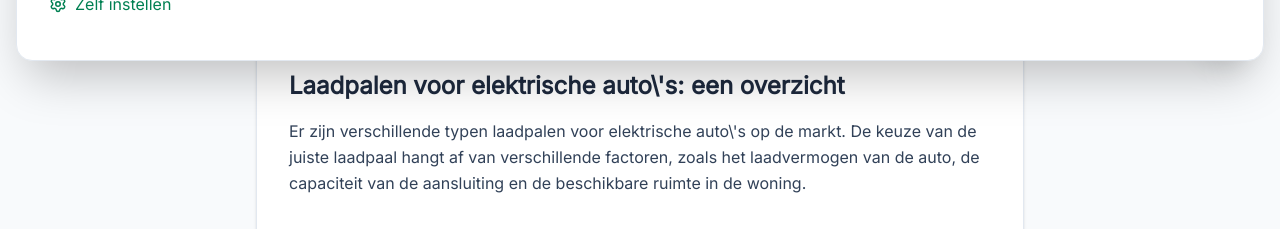
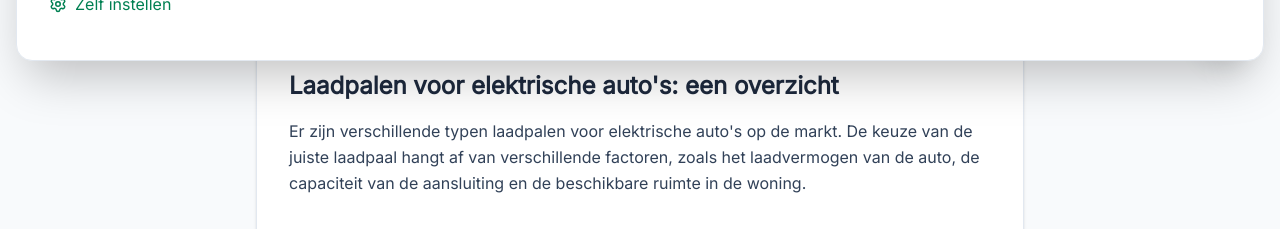
Before and after one commit to EnerCalculatie/website, a React (Vite) app: page /blog/laadpalen-voor-elektrische-autos in a window 1280 px wide. Shown: the part 723-952 px from the top of the page. Built offline with nearby package versions, Linux system fonts and the light colour scheme.

Commit message:
fix(blog): remove escaping backslashes from auto's in JSX

```diff
--- a/src/components/blog/LaadpalenVoorElektrischeAutosArticle.tsx
+++ b/src/components/blog/LaadpalenVoorElektrischeAutosArticle.tsx
@@ -13,10 +13,10 @@ export function LaadpalenVoorElektrischeAutosArticle() {
     </p>
 
     <h2 className="text-xl md:text-2xl font-bold text-slate-800 mt-8 mb-4">
-      Laadpalen voor elektrische auto\'s: een overzicht
+      Laadpalen voor elektrische auto's: een overzicht
     </h2>
     <p className="text-slate-700 leading-relaxed mb-4">
-      Er zijn verschillende typen laadpalen voor elektrische auto\'s op de markt. De keuze van de juiste laadpaal hangt af van verschillende factoren, zoals het laadvermogen van de auto, de capaciteit van de aansluiting en de beschikbare ruimte in de woning.
+      Er zijn verschillende typen laadpalen voor elektrische auto's op de markt. De keuze van de juiste laadpaal hangt af van verschillende factoren, zoals het laadvermogen van de auto, de capaciteit van de aansluiting en de beschikbare ruimte in de woning.
     </p>
 
     <h2 className="text-xl md:text-2xl font-bold text-slate-800 mt-8 mb-4">
@@ -37,7 +37,7 @@ export function LaadpalenVoorElektrischeAutosArticle() {
       Hoe EnerCalculatie hiermee omgaat
     </h2>
     <p className="text-slate-700 leading-relaxed mb-4">
-      EnerCalculatie maakt het specifieke laadprofiel van de laadpaal inzichtelijk en controleert direct de impact daarvan op de maximale capaciteit van de netaansluiting, in combinatie met de overige verduurzamingsmaatregelen in het dossier - zoals zonnepanelen, een warmtepomp of een thuisbatterij. Zo onderbouwt u in één adviesrapport welke configuratie technisch past bij de woning van de klant, in plaats van dit los per maatregel te beoordelen. Meer over de specifieke configuratiemogelijkheden vindt u op de <a href="/rekentool-laadpaal" className="text-brand-primary-text font-semibold hover:underline">rekentool laadpaal</a>. Lees voor meer informatie over laadpalen en elektrische auto\'s ook ons artikel over <a href="/blog/laadpaal-advies-thuis" className="text-brand-primary-text font-semibold hover:underline">laadpaal-advies</a>.
+      EnerCalculatie maakt het specifieke laadprofiel van de laadpaal inzichtelijk en controleert direct de impact daarvan op de maximale capaciteit van de netaansluiting, in combinatie met de overige verduurzamingsmaatregelen in het dossier - zoals zonnepanelen, een warmtepomp of een thuisbatterij. Zo onderbouwt u in één adviesrapport welke configuratie technisch past bij de woning van de klant, in plaats van dit los per maatregel te beoordelen. Meer over de specifieke configuratiemogelijkheden vindt u op de <a href="/rekentool-laadpaal" className="text-brand-primary-text font-semibold hover:underline">rekentool laadpaal</a>. Lees voor meer informatie over laadpalen en elektrische auto's ook ons artikel over <a href="/blog/laadpaal-advies-thuis" className="text-brand-primary-text font-semibold hover:underline">laadpaal-advies</a>.
     </p>
 
     </BlogPostLayout>
```
